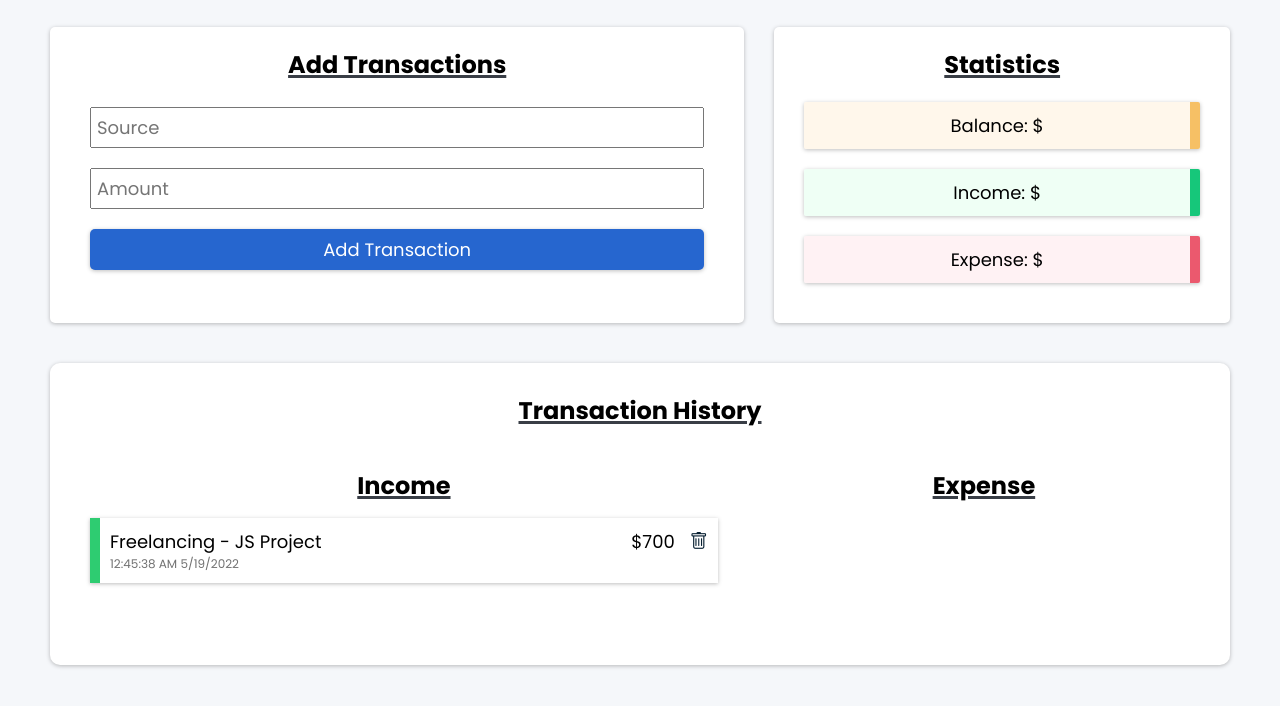
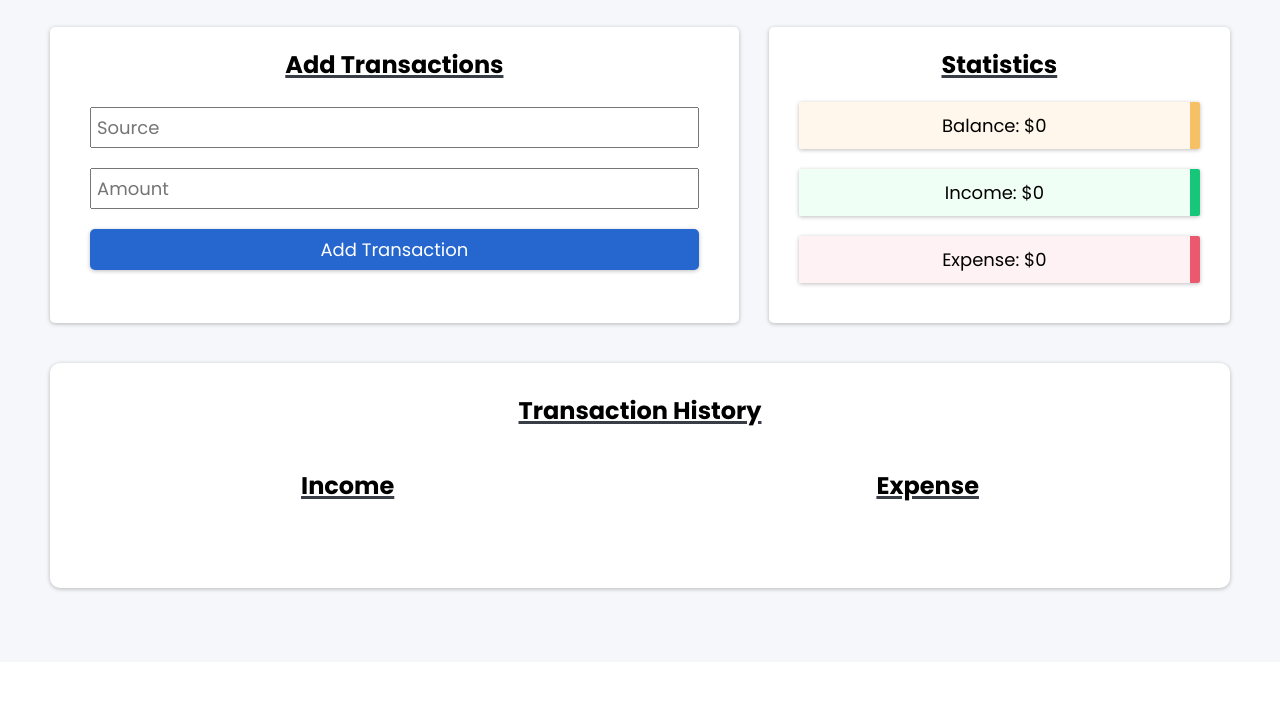
Before and after one commit to Sackitey68/javaScript-mini-project, a plain HTML site: page Budget-Tracker/index.html in a window 1280 px wide. Shown: the part 138-844 px from the top of the page. After the commit the page ends 800 px from the top, so only its background shows below. Drawn offline with nearby package versions, Linux system fonts and the light colour scheme.

Commit message:
updated Stattistics

```diff
--- a/Budget-Tracker/index.html
+++ b/Budget-Tracker/index.html
@@ -46,14 +46,14 @@
               <div class="income">
                 <h3>Income</h3>
                 <ul class="income-list">
-                  <li data-id="">
+                  <!-- <li data-id="">
                     <p>
                       <span>Freelancing - JS Project</span>
                       <span id="time">12:45:38 AM 5/19/2022</span>
                     </p>
                     <span>$700</span>
                     <i class="bi bi-trash delete"></i>
-                  </li>
+                  </li> -->
                 </ul>
               </div>
               <div class="expense">
--- a/Budget-Tracker/main.js
+++ b/Budget-Tracker/main.js
@@ -1,6 +1,9 @@
 const form = document.querySelector(".add");
 const incomeDom = document.querySelector("ul.income-list");
 const expenseDom = document.querySelector("ul.expense-list");
+const balance = document.querySelector("#balance");
+const income = document.querySelector("#income");
+const expense = document.querySelector("#expense");
 
 //Check if the local storage has transactions saved
 let transactions =
@@ -69,6 +72,7 @@ function addTransaction() {
     transaction.amount,
     transaction.time
   );
+  updateStatistics();
 }
 
 form.addEventListener("submit", function (event) {
@@ -79,9 +83,9 @@ form.addEventListener("submit", function (event) {
   addTransaction(source, amount);
 });
 
+// functionality to delete transactions
 function deleteTransaction(id) {
   transactions = transactions.filter((transaction) => {
-    console.log(transaction.id, id);
     return transaction.id !== id;
   });
   localStorage.setItem("transactions", JSON.stringify(transactions));
@@ -100,3 +104,20 @@ expenseDom.addEventListener("click", function (event) {
     deleteTransaction(Number(event.target.parentElement.dataset.id));
   }
 });
+
+// Statistics in the Dom
+function updateStatistics() {
+  const incomeTotal = transactions
+    .filter((transaction) => transaction.amount > 0)
+    .reduce((total, transaction) => (total += transaction.amount), 0);
+
+  const expenseTotal = transactions
+    .filter((transaction) => transaction.amount < 0)
+    .reduce((total, transaction) => (total += Math.abs(transaction.amount)), 0);
+
+  income.textContent = incomeTotal;
+  expense.textContent = expenseTotal;
+  balance.textContent = incomeTotal - expenseTotal;
+}
+
+updateStatistics();
```
